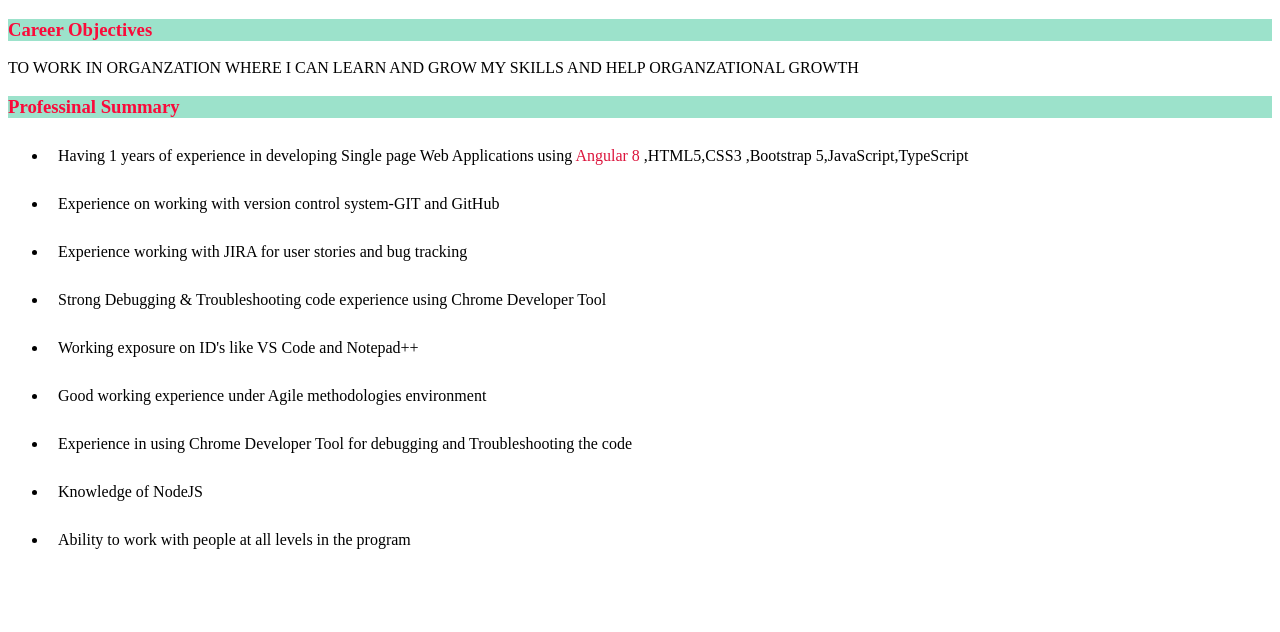
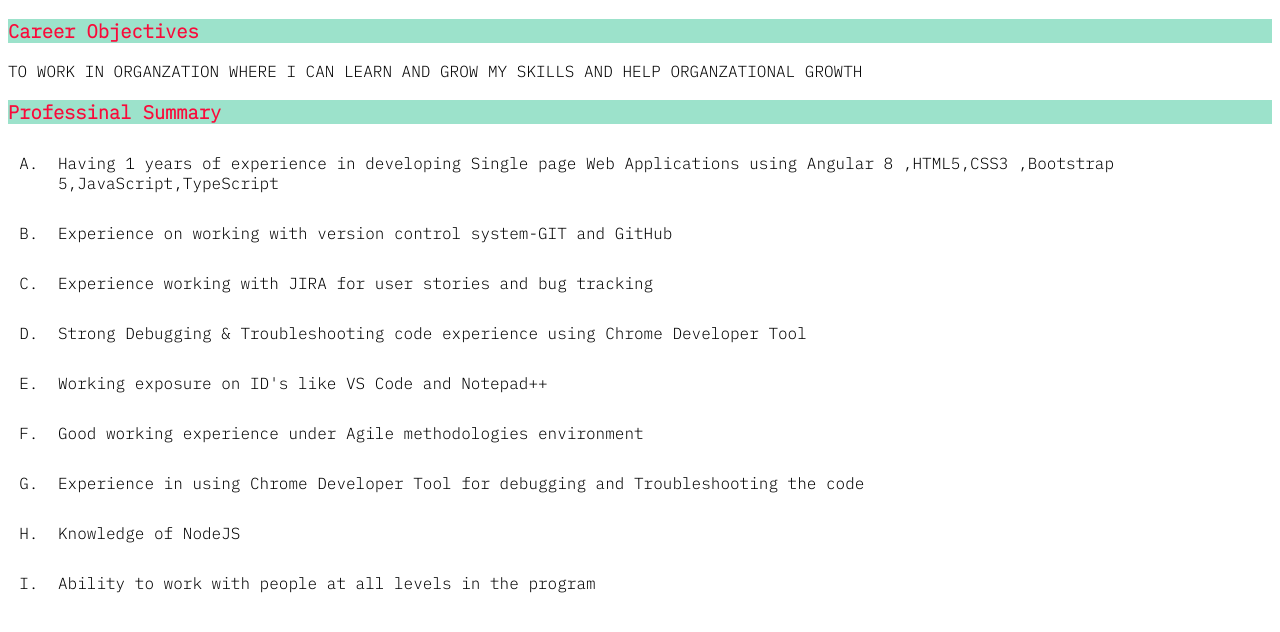
Before and after one commit to aratikumbhar/MyProfile, a plain HTML site: page home.html in a window 1280 px wide. Drawn offline with Linux system fonts and the light colour scheme.

Commit message:
modified education,home and techStack file
modified education,home and techStack file

```diff
--- a/home.html
+++ b/home.html
@@ -2,25 +2,31 @@
 <html>
   <head>
     <title>Home</title>
+    <link rel="preconnect" href="https://fonts.googleapis.com">
+    <link rel="preconnect" href="https://fonts.gstatic.com" crossorigin>
+    <link href="https://fonts.googleapis.com/css2?family=IBM+Plex+Mono:wght@300&display=swap" rel="stylesheet">
     <style>
       h3 {
         color: rgb(250, 10, 58);
         background-color: rgb(156, 226, 203);
       }
-      span {
-        color: crimson;
+      h3,span{
+        font-family: 'IBM Plex Mono', monospace;
       }
       li {
         padding: 10px 10px 20px 10px;
+        font-family: 'IBM Plex Mono', monospace;
+      }
+      #summary {
+        list-style-type: upper-alpha;
       }
     </style>
   </head>
   <body>
     <h3>Career Objectives</h3>
-    TO WORK IN ORGANZATION WHERE I CAN LEARN AND GROW MY SKILLS AND HELP
-    ORGANZATIONAL GROWTH
+    <span>  TO WORK IN ORGANZATION WHERE I CAN LEARN AND GROW MY SKILLS AND HELP ORGANZATIONAL GROWTH</span>
     <h3>Professinal Summary</h3>
-    <ul>
+    <ol id="summary">
       <li>
         Having 1 years of experience in developing Single page Web Applications
         using <span> Angular 8 </span>,HTML5,CSS3 ,Bootstrap
@@ -40,6 +46,6 @@
       </li>
       <li>Knowledge of NodeJS</li>
       <li>Ability to work with people at all levels in the program</li>
-    </ul>
+    </ol>
   </body>
 </html>
```
Also changed, not shown: education.html (+3 -0 lines), techStack.html (+3 -0 lines).
